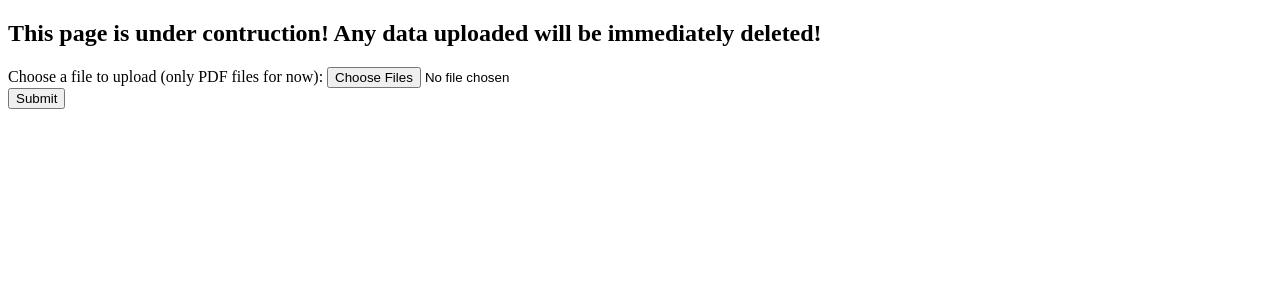
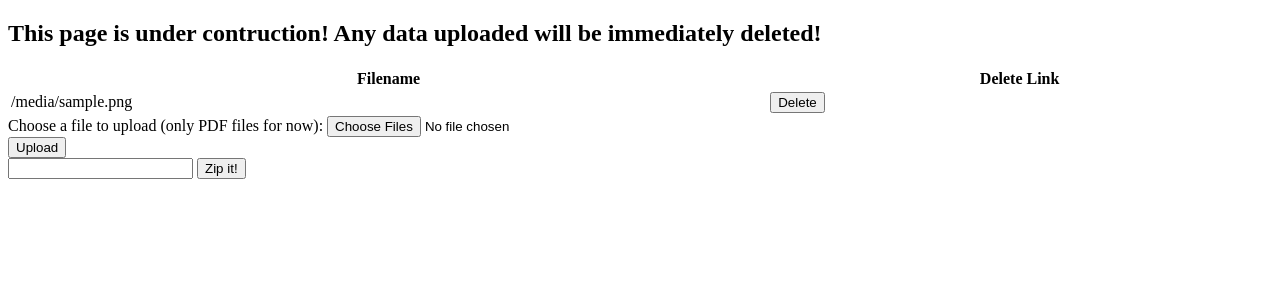
Before and after one commit to fcastco/fcastserver, a Python web app: template templates/index.html in a window 1280 px wide. Shown: the top 300 px of the page. Run offline with Jinja, Linux system fonts and the light colour scheme; the template is opened without the code that fills it: most values are stand-ins (such as "Sample title", 1, 10 or a date in 2020).

Commit message:
Show uploaded files; create zip link.

```diff
--- a/templates/index.html
+++ b/templates/index.html
@@ -9,6 +9,27 @@
 	</head>
 	<body>
 		<h2>This page is under contruction! Any data uploaded will be immediately deleted!</h2>
+      <div>
+          <table style="width:100%">
+             <tr>
+               <th>Filename</th>
+               <th>Delete Link</th>
+             </tr>
+             {% for uuid, filename in filenames.items() %}
+             <tr>
+               <td>{{filename}}</td>
+               <td>
+                    <form action="/file/delete" method="post">
+                       <input type="hidden" name="file_uuid" value="{{uuid}}">
+                       <input type="hidden" name="user_id" value="{{user_id}}">
+                       <button>Delete</button>
+                    </form>
+               </td>
+             </tr>
+             {% endfor %}
+            </table>
+      </div>
+      <div>
 		    <form action="/upload" method="post" enctype="multipart/form-data">
 			     <div>
 				     <label for="file_names">
@@ -17,11 +38,19 @@
 				     <input type="file"
 	               		       id="file_input"
 		                       name="file_names"
-                           accept=".pdf"
+                           accept=".pdf,.csv"
 		                       multiple>
 			     </div>
 			     <div>
-				<button>Submit</button>
+				     <button>Upload</button>
+			     </div>
+        </form>
+      <div>
+         <form action="/file/zip" method="post">
+             <input type="text" name="zip_password" />
+             <input type="hidden" name="user_id" value="{{user_id}}">
+             <button>Zip it!</button>
+         </form>
       </div>
 	</body>
 </html>
```
Lines whose indentation alone changed are shown as unchanged.
